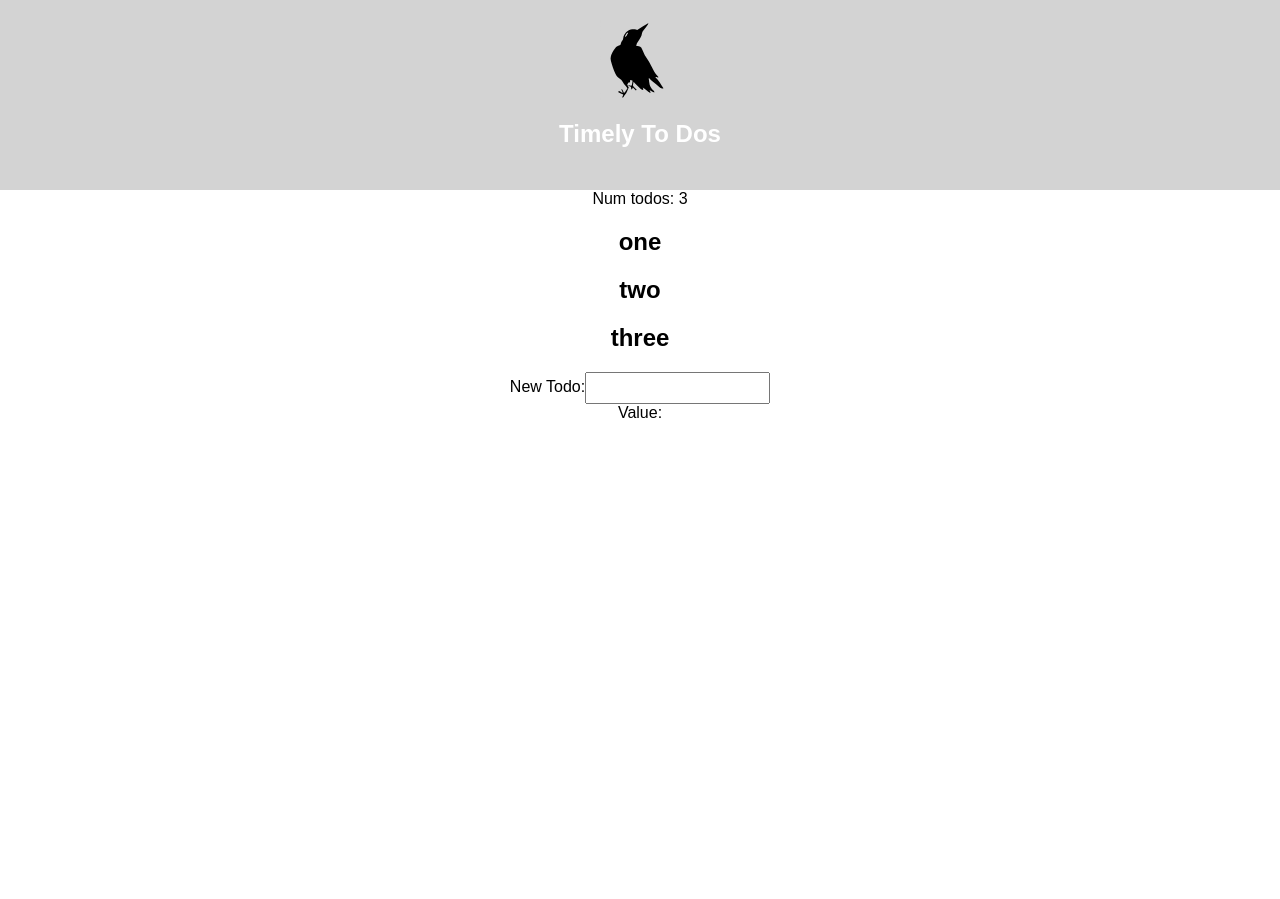
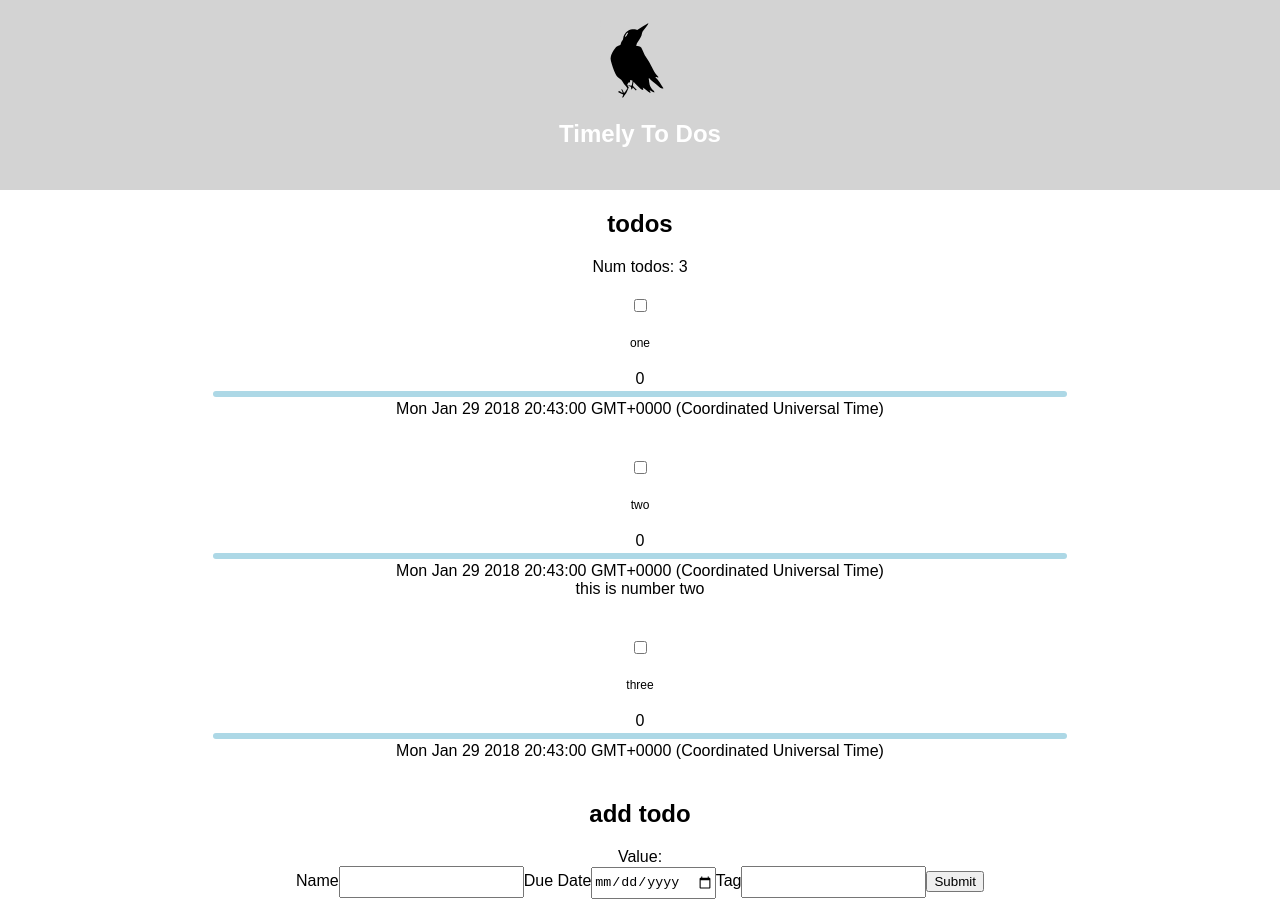
Before and after one commit to AdaByronLovelace/timely-todos, a React (Create React App) app: page / in a window 1280 px wide. Before the commit the page ends 800 px from the top, so only its background shows below. Built offline with nearby package versions, Linux system fonts and the light colour scheme.

Commit message:
checks working, todos showing

```diff
--- a/src/App.js
+++ b/src/App.js
@@ -1,7 +1,7 @@
 import React, { Component } from 'react'
 import logo from './logo.svg'
 import './App.css'
-import TodoList from './TodoList'
+import TodoList from './components/TodoList'
 
 export default class App extends Component {
   render() {
--- a/src/Todo.css
+++ /dev/null
@@ -1,3 +0,0 @@
-input {
-    line-height: 200%;
-}
--- a/src/Todo.js
+++ /dev/null
@@ -1,12 +0,0 @@
-import React, { Component } from 'react'
-// import './Todo.css'
-
-export default class Todo extends Component {
-  render() {
-    return (
-      <h2 className="todo_item">
-        { this.props.name }
-      </h2>
-    )
-  }
-}
--- a/src/TodoInput.jsx
+++ /dev/null
@@ -1,37 +0,0 @@
-import React from 'react'
-import './Todo.css'
-
-export default class TodoInput extends React.Component {
-  constructor(props) {
-    super(props)
-    this.handleChange = this.handleChange.bind(this)
-    // this.handleSubmit = this.handleSubmit.bind(this)
-  }
-
-  handleChange(event) {
-    this.props.handleValueChange(event.target.value)
-  }
-
-  // handleSubmit(event) {
-  //   alert('A name was submitted: ' + this.state.value)
-  //   console.log(this.state.value)
-  //   event.preventDefault()
-  // }
-
-  render() {
-    const value = this.props.value
-    return (
-      <form onSubmit={this.handleSubmit}>
-        <label>
-          New Todo:
-          <input
-            type="text"
-            value={value}
-            onChange={this.handleChange}
-          />
-        </label>
-        {/* <input type="submit" value="Submit" /> */}
-      </form>
-    );
-  }
-}
--- a/src/TodoList.js
+++ /dev/null
@@ -1,46 +0,0 @@
-import React, { Component } from 'react'
-import Todo from './Todo'
-import TodoInput from './TodoInput'
-
-export default class TodoList extends Component {
-  constructor(props) {
-    super(props)
-    this.setInputValue = this.setInputValue.bind(this);
-    this.state = {
-        todos: [
-            {name: 'one', key: 1},
-            {name: 'two', key: 2},
-            {name: 'three', key: 3}
-        ],
-        textInput: ''
-    }
-  }
-
-  addTodo() {
-
-  }
-
-  setInputValue(value) {
-    this.setState({textInput: value})
-  }
-
-  render() {
-    const value = this.state.textInput
-    return (
-      <div className="todo_list">
-        <div> Num todos: {this.state.todos.length} </div>
-        { this.state.todos.map(item =>
-            <Todo
-                key={item.key}
-                name={item.name}
-            />
-        )}
-        <TodoInput
-          value={value}
-          handleValueChange={this.setInputValue}
-        />
-        <div>Value: {this.state.textInput}</div>
-      </div>
-    )
-  }
-}
--- /dev/null
+++ b/src/components/Todo.css
@@ -0,0 +1,57 @@
+input {
+    line-height: 200%;
+}
+
+/* Tag */
+.tag {
+    font-size: 10px;
+    padding: 3px;
+    border-radius: 5px;
+    margin: 3px;
+    background: lightblue;
+}
+
+/* Todo */
+.todoarea {
+    position: relative;
+}
+.todolist {
+    display: flex;
+    flex-direction: column;
+    margin: 0 auto;
+    max-width: 900px;
+}
+.todo {
+    margin: 10px;
+    padding: 10px;
+}
+
+.todo .text {
+    font-size: 12px;
+}
+
+.todo .text.done {
+    text-decoration: line-through;
+}
+
+.todo .text.todo {
+    text-decoration: none
+}
+
+/* Temperature */
+
+.todo.cold {
+    background: white;
+}
+.todo.cool {
+    background: lightyellow;
+}
+.todo.tepid {
+    background: yellow;
+}
+.todo.warm {
+    background: orange;
+}
+.todo.hot {
+    background: red;
+}
--- /dev/null
+++ b/src/components/Todo.js
@@ -0,0 +1,64 @@
+import React from 'react'
+import PropTypes from 'prop-types'
+
+export default class Todo extends React.Component {
+  constructor(props) {
+    super(props)
+    this.handleCheck = this.handleCheck.bind(this)
+    this.state = {
+      done: false,
+      temp: 0
+    }
+  }
+
+  getTemperature(created) {
+    const now = new Date()
+    let diff = now - this.props.deadlineDate
+    return diff.toString()
+  }
+
+  tempClass() {
+    switch (this.state.temp) {
+      case 0: return 'cold'
+      case 1: return 'cool'
+      case 2: return 'tepid'
+      case 3: return 'warm'
+      case 4: return 'hot'
+    }
+  }
+
+  handleCheck(event) {
+    this.setState({done: event.target.checked})
+  }
+
+  render() {
+    return (
+      <div className={`todo ${this.tempClass()}`}>
+        <input type="checkbox"
+          onChange={this.handleCheck}
+          defaultChecked={this.props.done}/>
+        <div className={`text ${this.state.done ? 'done' : 'todo'}`}>{ this.props.name }</div>
+        <div className="temp">{ this.getTemperature() }</div>
+        <div className="tag">{ this.props.tag }</div>
+        <div className="due">{ this.props.deadlineDate.toString() }</div>
+        <div className="desc">{ this.props.desc }</div>
+      </div>
+    )
+  }
+}
+
+Todo.defaultProps = {
+  tag: '',
+  createdDate: new Date(),
+  deadlineDate: new Date(),
+  name: '',
+  desc: ''
+}
+
+Todo.propTypes = {
+  tag: PropTypes.string,
+  createdDate: PropTypes.instanceOf(Date),
+  deadlineDate: PropTypes.instanceOf(Date),
+  name: PropTypes.string,
+  desc: PropTypes.string
+}
--- /dev/null
+++ b/src/components/TodoList.js
@@ -0,0 +1,111 @@
+import React from 'react'
+import Todo from './Todo'
+import './Todo.css'
+
+export default class TodoList extends React.Component {
+  constructor(props) {
+    super(props)
+    this.handleNameChange = this.handleNameChange.bind(this)
+    this.handleDateChange = this.handleDateChange.bind(this)
+    this.handleTagChange = this.handleTagChange.bind(this)
+    this.addTodo = this.addTodo.bind(this)
+    this.state = {
+        todos: [
+            {name: 'one', key: 1, tag: 'tag1'},
+            {name: 'two', key: 2, desc: 'this is number two'},
+            {name: 'three', key: 3, date: 'date'}
+        ],
+        nameInput: '',
+        dateInput: '',
+        tagInput: '',
+        tags: [
+          'tag 1',
+          'tag 2',
+          'tag 3'
+        ]
+    }
+  }
+
+  handleSubmit(event) {
+    alert('An essay was submitted: ' + this.state.value);
+    event.preventDefault();
+  }
+
+  addTodo(event) {
+    this.setState({ todos: [...this.state.todos,
+      {
+        name: this.state.nameInput,
+        key: this.state.todos.length + 1,
+        tag: this.state.tagInput,
+        deadlineDate: new Date(this.state.dateInput),
+        createdDate: new Date()
+      }
+    ] })
+    event.preventDefault()
+  }
+
+  handleNameChange(event) {
+    this.setState({nameInput: event.target.value})
+  }
+
+  handleDateChange(event) {
+    this.setState({dateInput: event.target.value})
+  }
+
+  handleTagChange(event) {
+    this.setState({tagInput: event.target.value})
+  }
+
+  render() {
+    // const value = this.state.textInput
+    return (
+      <div className="todoarea">
+        <h2>todos</h2>
+        <div> Num todos: {this.state.todos.length} </div>
+        <div className="todolist">
+          { this.state.todos.map(item =>
+              <Todo
+                  key={item.key}
+                  name={item.name}
+                  tags={item.tags}
+                  desc={item.desc}
+                  duedate={item.date}
+              />
+          )}
+        </div>
+        <h2>add todo</h2>
+        <div>Value: {this.state.nameInput}</div>
+        <form onSubmit={this.addTodo}>
+          <label>
+            Name
+            <input
+              name="name"
+              type="text"
+              value={this.state.nameInput}
+              onChange={this.handleNameChange}
+            />
+          </label>
+          <label>
+            Due Date
+            <input
+              name="duedate"
+              type="date"
+              value={this.state.dateInput}
+              onChange={this.handleDateChange}
+            />
+          </label>
+          <label>
+            Tag
+            <input
+              name="tag"
+              type="text"
+              value={this.state.tagInput}
+              onChange={this.handleTagChange}
+            />
+          </label>
+          <input type="submit" value="Submit" />
+        </form>
+      </div>
+    )
+  }
+}
```
Also changed, not shown: package.json (+9 -0 lines), src/components/Tag.js (added, +31 -0 lines), 1 other file (tests, documents, lock files or other folders).
